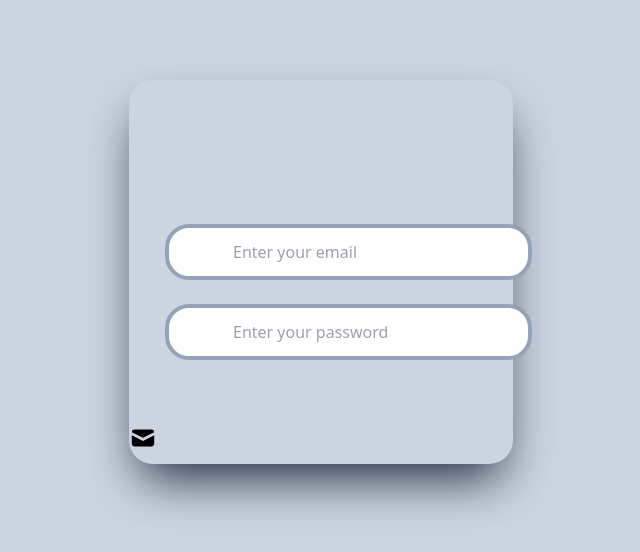
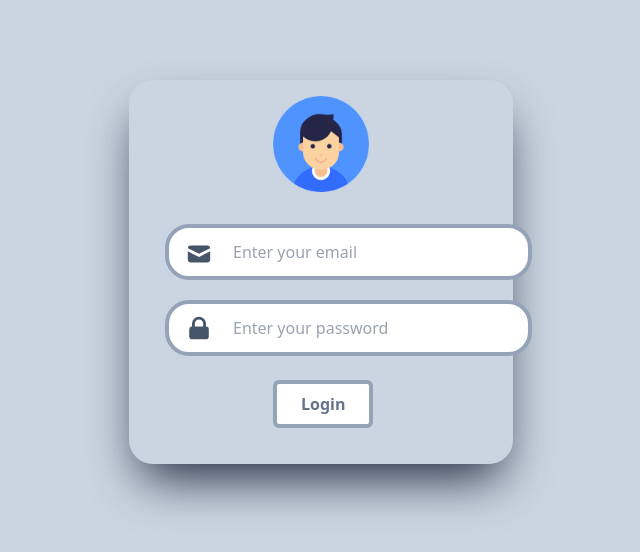
Before and after one commit to Jyoti-Saklani/Page, a website: page main.html in a window 1280 px wide. Shown: the whole page, without its empty margins (319-959 px from the left). Drawn offline with nearby package versions, Linux system fonts and the light colour scheme.

Commit message:
Added new files

```diff
--- a/main.html
+++ b/main.html
@@ -12,16 +12,21 @@
 <body>
     <div class="conatiner bg-slate-300 h-screen flex justify-center py-20">
         <div class="h-96 w-96 bg-slate-300 rounded-3xl shadow-2xl shadow-slate-800">
-            <div class="h-1/6">
-                <input type="email" placeholder="Enter your email" class="border-4 border-slate-400 mx-9 my-36 px-16 py-3 rounded-3xl hover:shadow-2xl shadow-slate-900 hover:scale-105">
-                <svg xmlns="http://www.w3.org/2000/svg" class="h-7 w-7" viewBox="0 0 20 20" fill="currentColor">
+            <img src="newimg.png" class="flex h-24 w-24 mx-36 my-4 hover:scale-110">
+            <div class="h-1/6 hover:scale-105">
+                <input type="email" placeholder="Enter your email" class="flex border-4 border-slate-400 mx-9 my-8 px-16 py-3 rounded-3xl ">
+                <svg class="flex fill-current text-slate-600 h-11 w-7 mx-14 -my-20" xmlns="http://www.w3.org/2000/svg" viewBox="0 0 20 20">
                     <path d="M2.003 5.884L10 9.882l7.997-3.998A2 2 0 0016 4H4a2 2 0 00-1.997 1.884z" />
                     <path d="M18 8.118l-8 4-8-4V14a2 2 0 002 2h12a2 2 0 002-2V8.118z" />
                   </svg>
             </div>
-            <div class="h-1/6">
-                <input type="password" placeholder="Enter your password" class="border-4 border-slate-400 mx-9 my-40 px-16 py-3 rounded-3xl hover:shadow-2xl shadow-slate-900 hover:scale-105">
+            <div class="h-1/6 hover:scale-105">
+                <input type="password" placeholder="Enter your password" class="flex border-4 border-slate-400 mx-9 my-3 px-16 py-3 rounded-3xl">
+                <svg class="flex fill-current text-slate-600 h-8 w-7 mx-14 -my-14" xmlns="http://www.w3.org/2000/svg" viewBox="0 0 20 20">
+                    <path fill-rule="evenodd" d="M5 9V7a5 5 0 0110 0v2a2 2 0 012 2v5a2 2 0 01-2 2H5a2 2 0 01-2-2v-5a2 2 0 012-2zm8-2v2H7V7a3 3 0 016 0z" clip-rule="evenodd" />
+                  </svg>
             </div>
+            <button class="flex bg-white mx-36 my-4 px-6 py-2 rounded-md border-4 border-slate-400 text-slate-500 font-bold hover:scale-110">Login</button>
         </div>
     </div>
 </body>
```
Also changed, not shown: newimg.png (added), pageimg.png (deleted), rrr.png (deleted).
